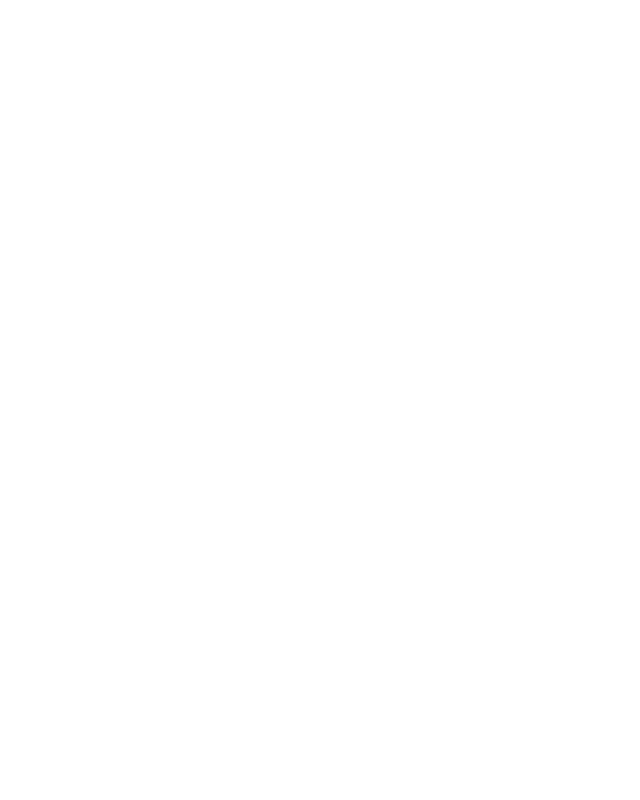
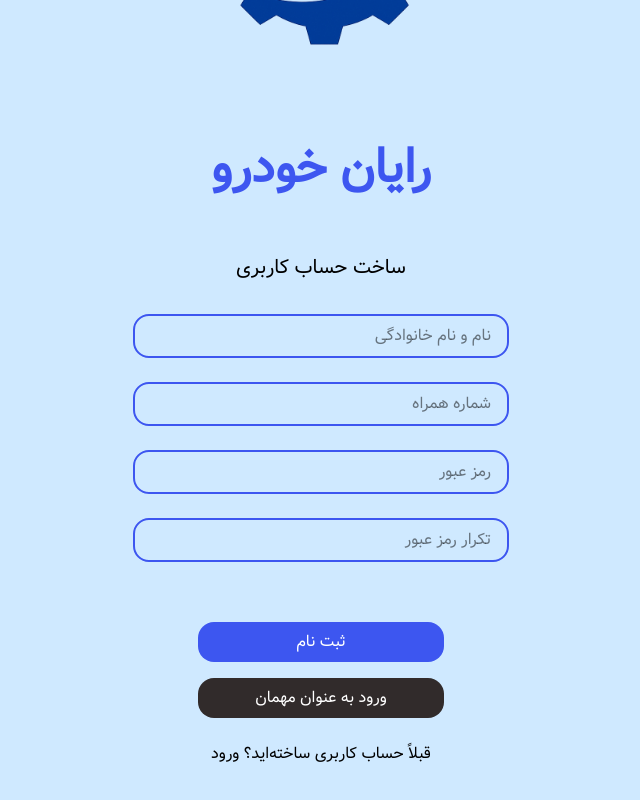
Before and after one commit to Azadi-Front-Dev/Reyan_Khodro, a React (Vite) app: page /Signin in a window 1280 px wide. Before the commit this address had no page. Shown: the part 270-1070 px from the top of the page, without its empty margins (319-959 px from the left). Before the commit the page ends 800 px from the top, so only its background shows below. Built offline with nearby package versions, Linux system fonts and the light colour scheme.

Commit message:
feat (auth): signin and login validation

```diff
--- a/src/App.jsx
+++ b/src/App.jsx
@@ -6,9 +6,11 @@ import "./App.css";
 import { useRoutes } from "react-router-dom";
 import Home from "./Pages/Home";
 import Login from "./Pages/Login";
+import Signin from "./Pages/Signin";
 const routes = [
   { path: "/", element: <Home /> },
-  {path:'/Login',element:<Login/>},
+  { path: "/Login", element: <Login /> },
+  { path: "/Signin", element: <Signin /> },
   // {path:'',element:<h1></h1>},
 ];
 function App() {
--- a/src/Components/InputField.jsx
+++ b/src/Components/InputField.jsx
@@ -18,7 +18,7 @@ const InputField = ({
           ${
             error
               ? "border-red-500"
-              : "border-blue-primary focus:border-blue-600"
+              : "border-blue-primary"
           }
           ${className}`}
       />
--- a/src/Pages/Login.jsx
+++ b/src/Pages/Login.jsx
@@ -2,10 +2,28 @@ import { zodResolver } from "@hookform/resolvers/zod";
 import React from "react";
 import { useForm } from "react-hook-form";
 import { loginSchema } from "../Validators/FormSchema";
-// import { loginSchema } from "../validation/loginSchema";
+import { Link } from "react-router-dom";
+import InputField from "../Components/InputField";
+
+const loginfields = [
+  {
+    name: "username",
+    placeholder: "نام کاربری",
+  },
+
+  {
+    name: "password",
+    placeholder: "رمز عبور",
+    type: "password",
+  },
+];
 
 const Login = () => {
-  const { register, handleSubmit ,formState:{errors,isSubmitSuccessful} } = useForm({
+  const {
+    register,
+    handleSubmit,
+    formState: { errors, isSubmitSuccessful },
+  } = useForm({
     defaultValues: {
       username: "",
       password: "",
@@ -30,40 +48,29 @@ const Login = () => {
         className="w-full max-w-100 flex-col-center my-10 "
       >
         <div className="w-full flex-col-center">
-          <div className="flex-col-center p-3 w-full">
-            <input
-              type="text"
-              placeholder="نام کاربری"
-              className="w-full border-blue-primary border-2 rounded-2xl px-4 py-2"
-              {...register("username")}
+          <h5 className="m-5 font-bold">ورود به حساب کاربری</h5>
+
+          {loginfields.map((field) => (
+            <InputField
+              key={field.name}
+              name={field.name}
+              type={field.type}
+              placeholder={field.placeholder}
+              register={register}
+              error={errors[field.name]}
             />
-            <span className="text-red-700">
-              {errors.username && (
-                <span className="text-red-700">{errors.username.message}</span>
-              )}
-            </span>
-          </div>
-          <div className="w-full flex-col-center p-3">
-            <input
-              type="text"
-              placeholder="رمز عبور"
-              className="w-full  border-blue-primary border-2 rounded-2xl px-4 py-2"
-              {...register("password")}
-            />
-            <span className="text-red-700">
-              {errors.password && (
-                <span className="text-red-700">{errors.password.message}</span>
-              )}
-            </span>
-          </div>
+          ))}
         </div>
-        <div className="mt-10">
+        <div className=" mt-10">
           <button className="w-full max-w-76 bg-blue-primary text-white rounded-2xl px-4 py-2 my-2">
             ورود به حساب
           </button>
           <button className="w-full max-w-76 bg-black-primary text-white rounded-2xl px-4 py-2 my-2">
             ورود به عنوان مهمان
           </button>
+          <Link to={"/Signin"}>
+            <p className="w-full text-center">ساخت حساب جدید</p>
+          </Link>
         </div>
       </form>
     </div>
--- /dev/null
+++ b/src/Pages/Signin.jsx
@@ -0,0 +1,104 @@
+import { zodResolver } from "@hookform/resolvers/zod";
+import React from "react";
+import { useForm } from "react-hook-form";
+import { signupSchema } from "../Validators/FormSchema";
+import { Link } from "react-router-dom";
+import InputField from "../Components/InputField";
+
+const signinfields = [
+  {
+    name: "lastname",
+    placeholder: "نام و نام خانوادگی",
+  },
+  {
+    name: "phone",
+    placeholder: "شماره همراه",
+  },
+  {
+    name: "password",
+    placeholder: "رمز عبور",
+    type: "password",
+  },
+  {
+    name: "repeatpassword",
+    placeholder: "تکرار رمز عبور",
+    type: "password",
+  },
+];
+
+const Signin = () => {
+  const {
+    register,
+    handleSubmit,
+    formState: { errors },
+  } = useForm({
+    defaultValues: {
+      firstname: "",
+      lastname: "",
+      phone: "",
+      email: "",
+      password: "",
+      repeatpassword: "",
+    },
+    resolver: zodResolver(signupSchema),
+  });
+
+  const onSubmit = (data) => {
+    console.log(data);
+  };
+
+  return (
+    <div className="w-full flex-col-center bg-blue-secoundry p-4">
+      <div className="flex-center flex-col">
+        <div className="max-w-100">
+          <img src="/Logo/Login.png" alt="Logo" className="w-full h-full" />
+        </div>
+
+        <h1 className="text-blue-primary">رایان خودرو</h1>
+      </div>
+
+      <form
+        onSubmit={handleSubmit(onSubmit)}
+        className="w-full max-w-100 flex-col-center my-10"
+      >
+        <div className="w-full flex-col-center">
+          <h5 className="m-5 font-bold">  ساخت حساب کاربری</h5>
+          {signinfields.map((field) => (
+            <InputField
+              key={field.name}
+              name={field.name}
+              type={field.type}
+              placeholder={field.placeholder}
+              register={register}
+              error={errors[field.name]}
+            />
+          ))}
+        </div>
+
+        <div className="mt-10">
+          <button
+            type="submit"
+            className="w-full max-w-76 bg-blue-primary text-white rounded-2xl px-4 py-2 my-2"
+          >
+            ثبت نام
+          </button>
+
+          <button
+            type="button"
+            className="w-full max-w-76 bg-black-primary text-white rounded-2xl px-4 py-2 my-2"
+          >
+            ورود به عنوان مهمان
+          </button>
+
+          <Link to="/Login">
+            <p className="w-full text-center mt-4">
+              قبلاً حساب کاربری ساخته‌اید؟ ورود
+            </p>
+          </Link>
+        </div>
+      </form>
+    </div>
+  );
+};
+
+export default Signin;
--- a/src/Validators/FormSchema.js
+++ b/src/Validators/FormSchema.js
@@ -7,7 +7,7 @@ export const loginSchema = z.object({
     .max(20, "نام کاربری نباید بیشتر از ۲۰ کاراکتر باشد")
     .regex(
       /^[a-zA-Z0-9_]+$/,
-      "نام کاربری فقط می‌تواند شامل حروف، اعداد و _ باشد"
+      "نام کاربری فقط می‌تواند شامل حروف، اعداد و _ باشد",
     ),
 
   password: z
@@ -16,3 +16,22 @@ export const loginSchema = z.object({
     .min(8, "رمز عبور باید حداقل ۸ کاراکتر باشد")
     .max(32, "رمز عبور نمیتواند بیشتر از ۳۲ کاراکتر باشد"),
 });
+
+export const signupSchema = z
+  .object({
+    firstname: z.string().min(1, "نام الزامی است"),
+
+    lastname: z.string().min(1, "نام خانوادگی الزامی است"),
+
+    phone: z.string().regex(/^09\d{9}$/, "شماره همراه معتبر نیست"),
+
+    email: z.string().email("ایمیل معتبر نیست"),
+
+    password: z.string().min(8, "رمز عبور باید حداقل ۸ کاراکتر باشد"),
+
+    repeatpassword: z.string(),
+  })
+  .refine((data) => data.password === data.repeatpassword, {
+    path: ["repeatpassword"],
+    message: "تکرار رمز عبور مطابقت ندارد",
+  });
```
